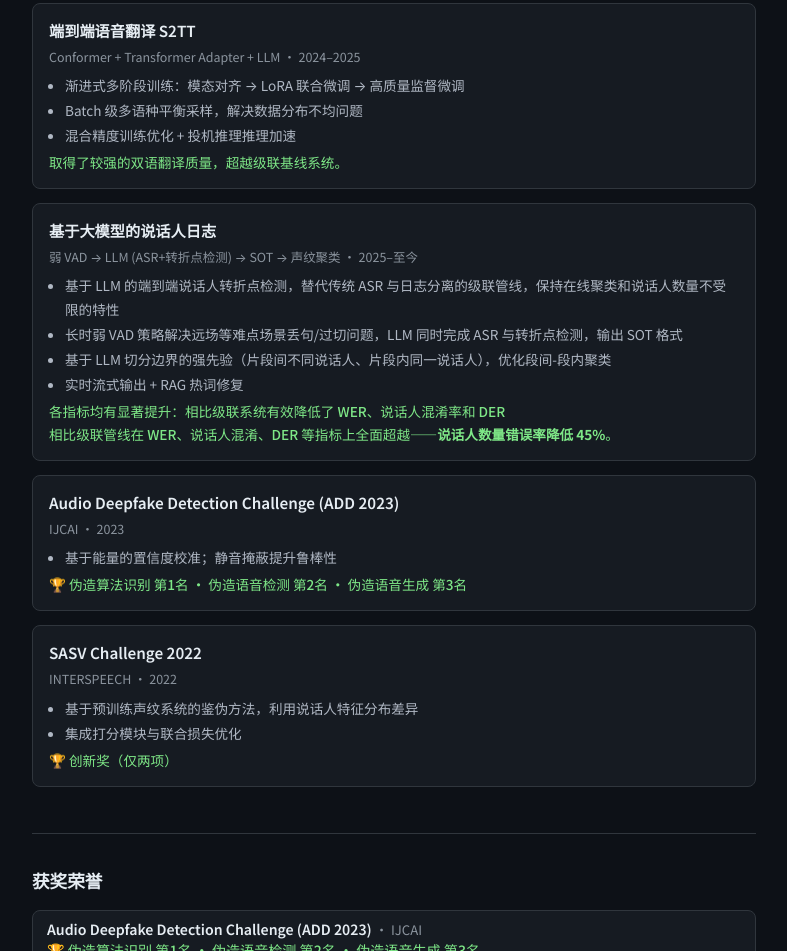
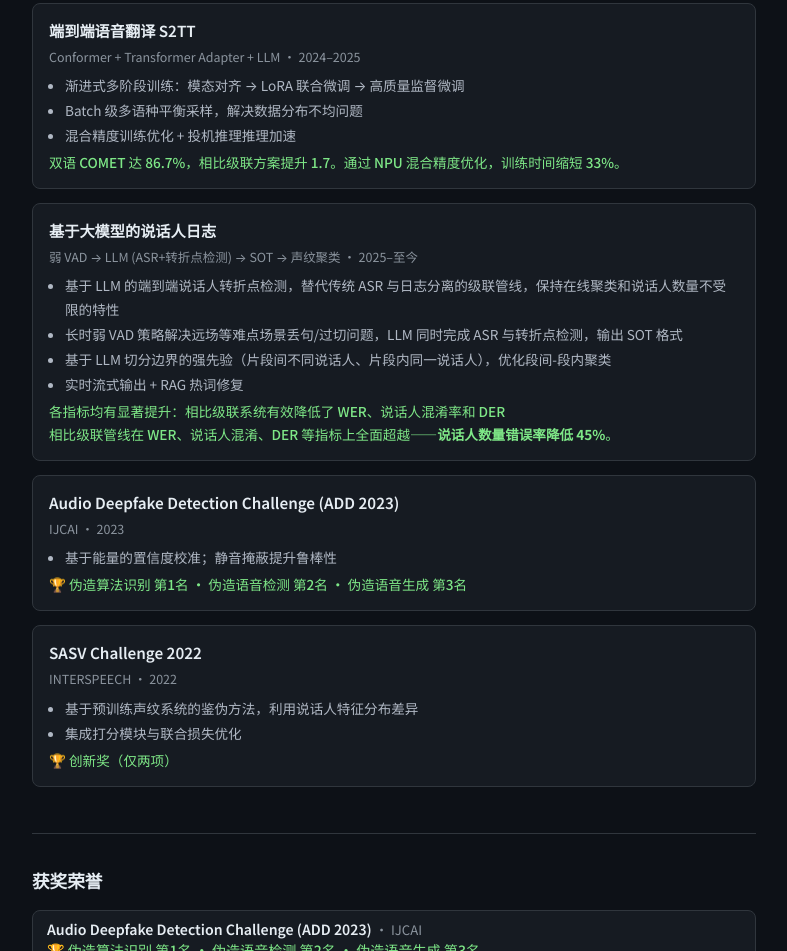
Before and after one commit to zyxciel/yuxiangzhang.github.io, a plain HTML site: page zh.html in a window 1280 px wide. Shown: the part 1930-2881 px from the top of the page, without its empty margins (246-1033 px from the left). Drawn offline with Linux system fonts and the light colour scheme; no server answers.

Commit message:
S2TT: replace vague result with specific metrics (COMET 86.7%, +1.7, 33% training time reduction)

```diff
--- a/zh.html
+++ b/zh.html
@@ -340,7 +340,7 @@
       <li>Batch 级多语种平衡采样，解决数据分布不均问题</li>
       <li>混合精度训练优化 + 投机推理推理加速</li>
     </ul>
-    <div class="result">取得了较强的双语翻译质量，超越级联基线系统。</div>
+    <div class="result">双语 COMET 达 86.7%，相比级联方案提升 1.7。通过 NPU 混合精度优化，训练时间缩短 33%。</div>
   </div>
 
   <div class="project-card">
```
Also changed, not shown: index.html (+1 -1 lines).
